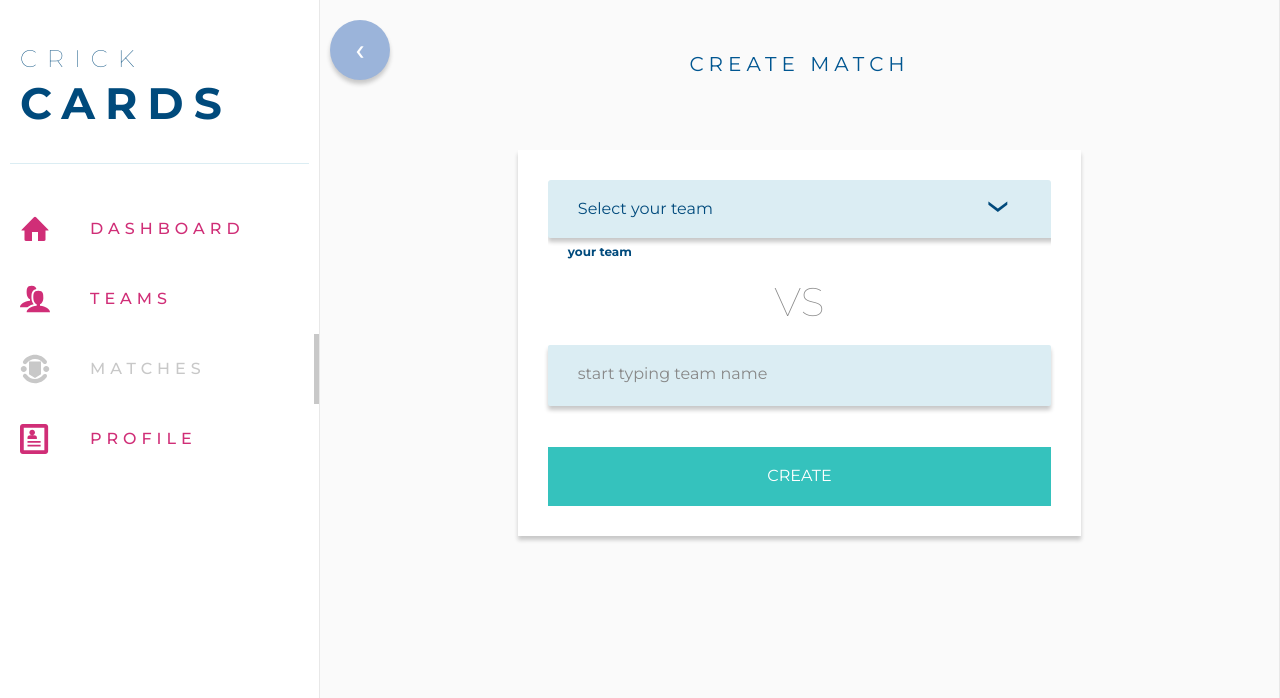
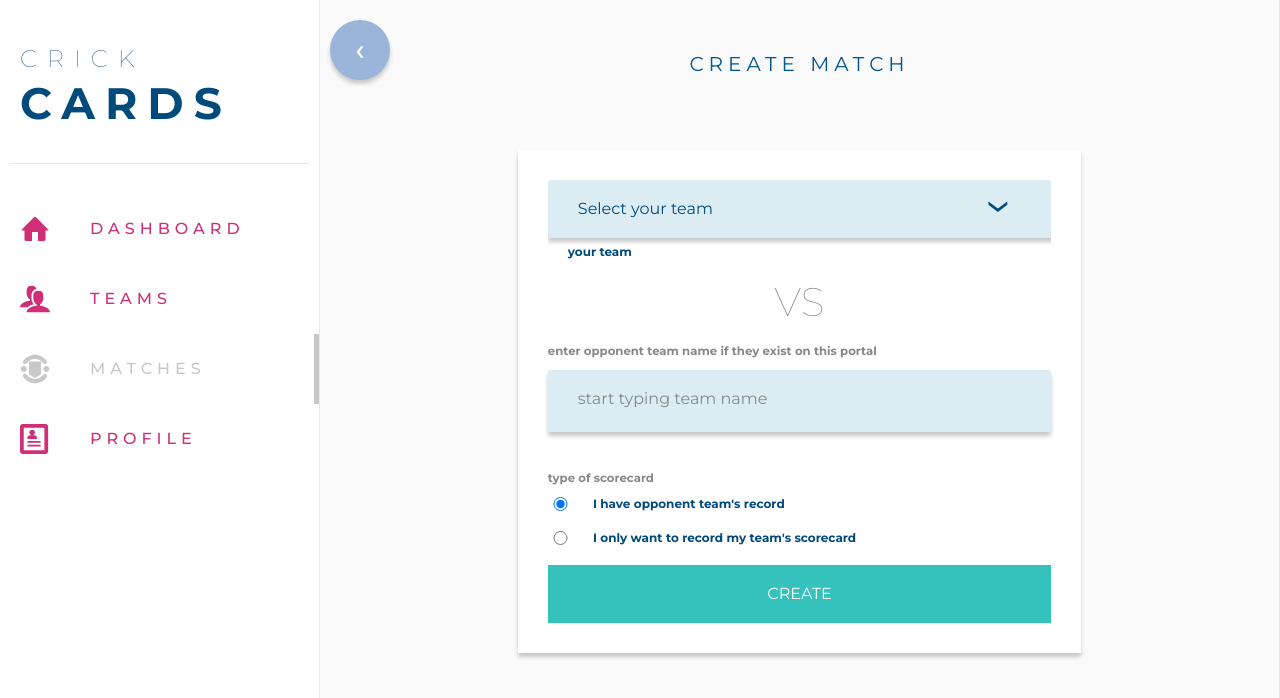
Before and after one commit to jassi5887/crickcard, an Angular app: page /matches/create in a window 1280 px wide. Shown: the top 698 px of the page. Built offline with nearby package versions, Linux system fonts and the light colour scheme.

Commit message:
some changes in match create and animation speed

```diff
--- a/src/app/private/main/matches/create-match/create-match.component.html
+++ b/src/app/private/main/matches/create-match/create-match.component.html
@@ -20,13 +20,33 @@
           <label for="myTeam" class="form__label">your team</label>
         </div>
       </div>
-      <div class="form__group match__vs">VS</div>
-      <div class="form__group">
+      <div class="form__group match__vs" *ngIf="!noOpponent">VS</div>
+      <div class="form__group" *ngIf="!noOpponent">
         <div class="match__op-team-select">
+          <h3 class="text-muted">enter opponent team name if they exist on this portal</h3>
           <input name="myTeam" id="opponentTeam"
                 class="form__input" placeholder="start typing team name" required>
 
           <label for="opponentTeam" class="form__label">opponent team</label>
+        </div>
+      </div>
+
+      <div class="typeOfScorecard">
+        <h3 class="text-muted">type of scorecard</h3>
+        <div class="form__group">
+          <input id="scroreWithOp" class="form__input"
+                 type="radio" name="typeOfScorecard"
+                 value="withOp" checked="checked"
+                 (change)="onScoreCardTypeSelected($event)">
+          <label class="form__label" for="scroreWithOp">I have opponent team's record</label>
+        </div>
+
+        <div class="form__group">
+          <input id="scroreWithoutOp" class="form__input"
+                 type="radio" name="typeOfScorecard"
+                 value="withoutOp"
+                 (change)="onScoreCardTypeSelected($event)">
+          <label class="form__label" for="scroreWithoutOp">I only want to record my team's scorecard</label>
         </div>
       </div>
 
--- a/src/app/private/main/matches/create-match/create-match.component.ts
+++ b/src/app/private/main/matches/create-match/create-match.component.ts
@@ -11,6 +11,7 @@ import { PreviousUrlService } from '../../../../shared/prevUrl.service';
 })
 export class CreateMatchComponent implements OnInit {
   arrowDown: boolean = false;
+  noOpponent: boolean = false;
 
   constructor(public prevUrlService: PreviousUrlService) { }
 
@@ -23,4 +24,12 @@ export class CreateMatchComponent implements OnInit {
 
   onCreateMatch() {}
 
+  onScoreCardTypeSelected(e) {
+    if (e.target.value === 'withoutOp') {
+      this.noOpponent = true;
+    } else {
+      this.noOpponent = false;
+    }
+  }
+
 }
--- a/src/app/private/main/teams/create-team/create-team.component.html
+++ b/src/app/private/main/teams/create-team/create-team.component.html
@@ -15,7 +15,6 @@
       <div class="form__group">
         <button class="button button--primary button--block">create</button>
       </div>
-
     </form>
   </div>
 </div>
--- a/src/app/shared/animations/slideLeft.animation.ts
+++ b/src/app/shared/animations/slideLeft.animation.ts
@@ -24,7 +24,7 @@ export const slideLeft =
             }),
 
             // animation and styles at end of transition
-            animate('.2s ease-in-out', style({
+            animate('.5s ease-in-out', style({
                 // transition the right position to 0 which slides the content into view
                 transform: 'translateX(0)',
             }))
@@ -33,7 +33,7 @@ export const slideLeft =
         // route 'leave' transition
         transition(':leave', [
             // animation and styles at end of transition
-            animate('.2s ease-in-out', style({
+            animate('.5s ease-in-out', style({
                 transform: 'translateX(100rem)',
             }))
         ])
--- a/src/app/shared/animations/slideUp.animation.ts
+++ b/src/app/shared/animations/slideUp.animation.ts
@@ -24,7 +24,7 @@ export const slideUp =
             }),
 
             // animation and styles at end of transition
-            animate('.2s ease-in-out', style({
+            animate('.5s ease-in-out', style({
                 // transition the top position to 0 which slides the content into view
                 transform: 'translateY(0)'
             }))
@@ -33,7 +33,7 @@ export const slideUp =
         // route 'leave' transition
         transition(':leave', [
             // animation and styles at end of transition
-            animate('.2s ease-in-out', style({
+            animate('.5s ease-in-out', style({
                 transform: 'translateY(100rem)'
             }))
         ])
--- a/src/sass/base/_base.scss
+++ b/src/sass/base/_base.scss
@@ -7,6 +7,8 @@ ul {
     margin: 0;
     padding: 0;
 }
+
+
 
 html,
 body {
--- a/src/sass/pages/_create-match.scss
+++ b/src/sass/pages/_create-match.scss
@@ -4,4 +4,21 @@
             align-items: center;
         }
     }
+
+    & .typeOfScorecard {
+
+        & .form__group {
+            display: flex;
+            margin-bottom: 2rem;
+        }
+
+        & .form__label {
+            margin-top: 0;
+        }
+
+        & .form__input {
+            flex: 0 0 5%;
+            box-shadow: none;
+        }
+    }
 }
--- a/src/sass/utilities/_utilities.scss
+++ b/src/sass/utilities/_utilities.scss
@@ -4,6 +4,10 @@
     margin-bottom: 3rem;
     color: $color-gray-5;
     text-transform: uppercase;
+}
+
+.text-muted {
+    color: $color-gray-5;
 }
 
 .center-cta {
```
